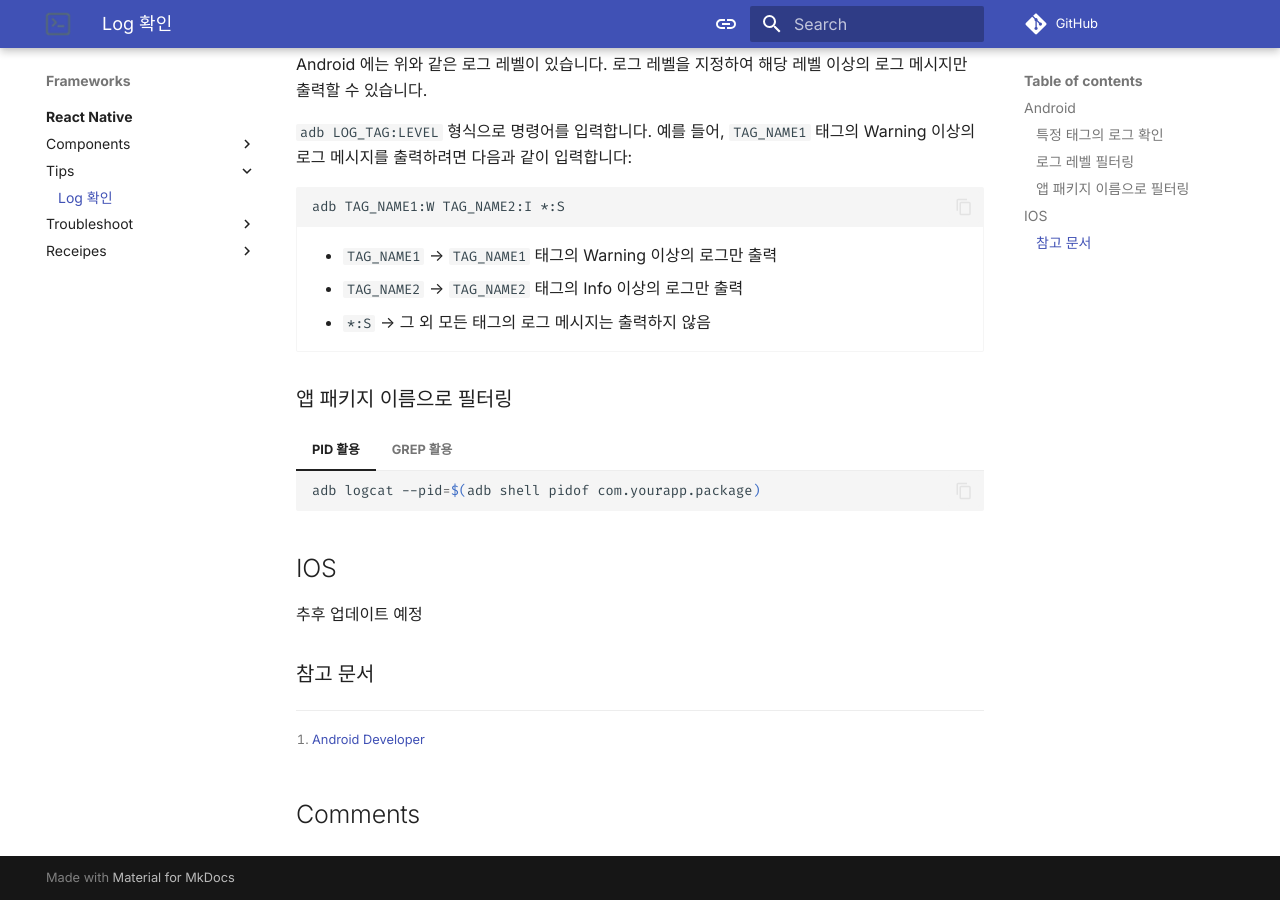
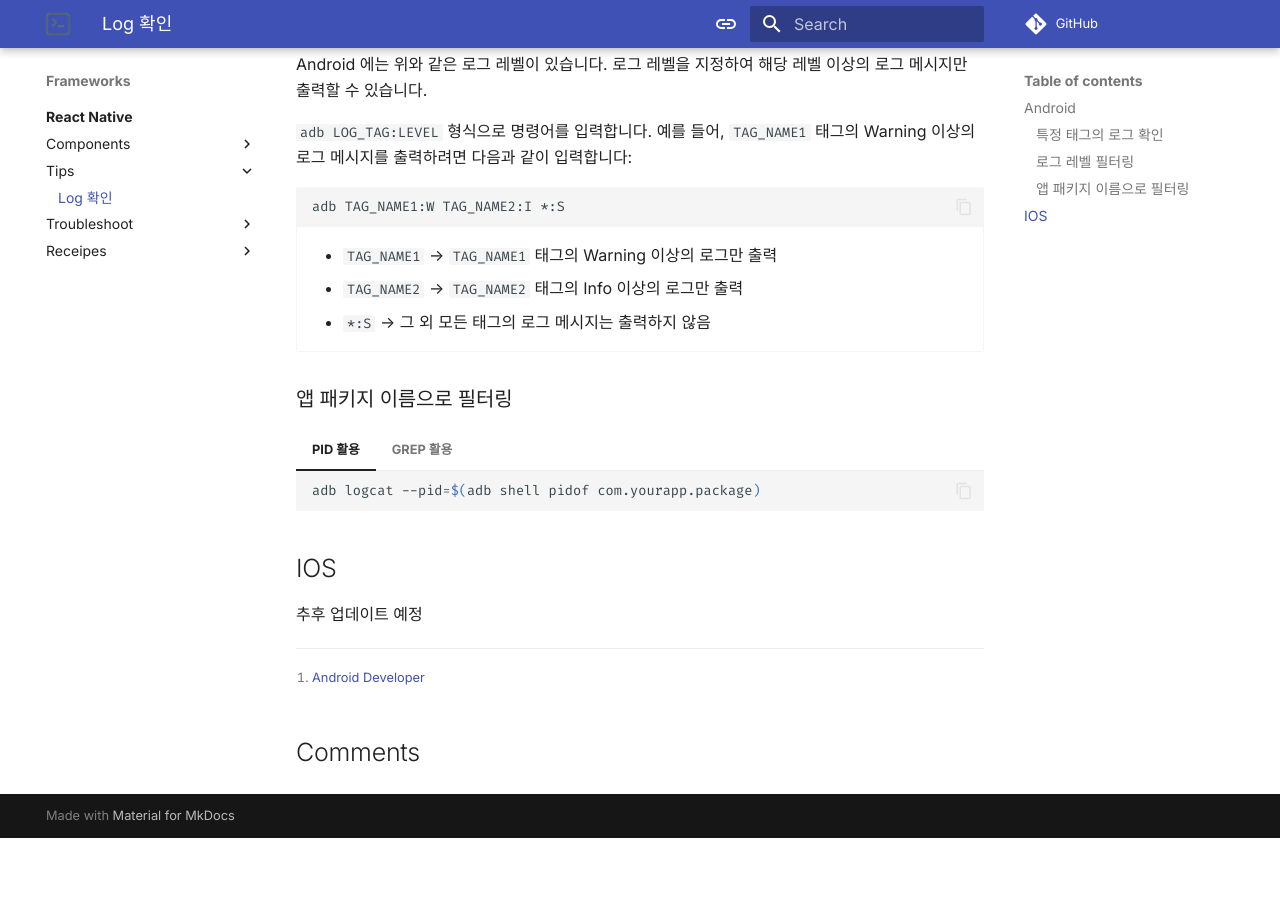
Before and after one commit to kmj8843/kmj8843.github.io, an MkDocs documentation site: the page built from docs/frameworks/react-native/tips/log.md, in a window 1280 px wide and 900 px high, scrolled down 1137 px. Built offline with MkDocs 1.6.1 and Material for MkDocs 9.7.7, drawn with Linux system fonts in a browser that asks for light colours; comment, search, counter and statistics services are not loaded; after the commit the page ends 1975 px from its top, so only the background shows below that.

Commit message:
fix: 사용하지 않는 헤더 삭제

```diff
--- a/docs/frameworks/react-native/tips/log.md
+++ b/docs/frameworks/react-native/tips/log.md
@@ -64,6 +64,4 @@ adb TAG_NAME1:W TAG_NAME2:I *:S
 
 추후 업데이트 예정
 
-### 참고 문서
-
 [^1]: [Android Developer](https://developer.android.com/tools/logcat?hl=ko)
```
